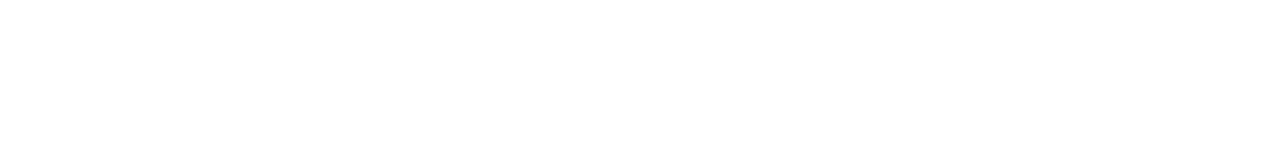
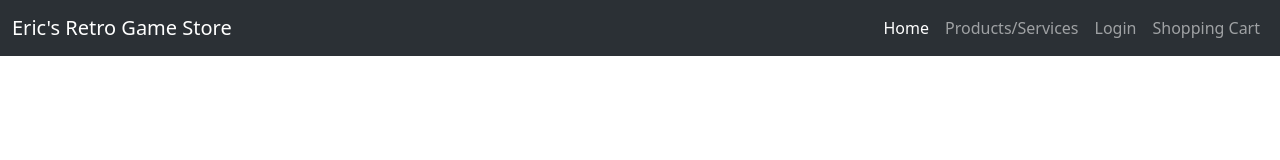
Before and after one commit to erics273/erics_retro_game_store, a plain HTML site: page index.html in a window 1280 px wide. Drawn offline with nearby package versions, Linux system fonts and the light colour scheme.

Commit message:
added header navigation

```diff
--- a/index.html
+++ b/index.html
@@ -1,17 +1,52 @@
 <!DOCTYPE html>
 <html lang="en">
+
 <head>
     <meta charset="UTF-8">
     <meta name="viewport" content="width=device-width, initial-scale=1.0">
     <title>Eric's Retro Game Shop</title>
     <!-- include bootstrap css -->
-    <link href="https://cdn.jsdelivr.net/npm/bootstrap@5.3.3/dist/css/bootstrap.min.css" rel="stylesheet" integrity="sha384-QWTKZyjpPEjISv5WaRU9OFeRpok6YctnYmDr5pNlyT2bRjXh0JMhjY6hW+ALEwIH" crossorigin="anonymous">
+    <link href="https://cdn.jsdelivr.net/npm/bootstrap@5.3.3/dist/css/bootstrap.min.css" rel="stylesheet"
+        integrity="sha384-QWTKZyjpPEjISv5WaRU9OFeRpok6YctnYmDr5pNlyT2bRjXh0JMhjY6hW+ALEwIH" crossorigin="anonymous">
     <link rel="stylesheet" href="css/styles.css">
 </head>
+
 <body>
+
+    <header>
+        <nav class="navbar navbar-expand-lg bg-body-tertiary bg-dark" data-bs-theme="dark">
+            <div class="container-fluid">
+                <a class="navbar-brand" href="index.html">Eric's Retro Game Store</a>
+                <button class="navbar-toggler" type="button" data-bs-toggle="collapse"
+                    data-bs-target="#navbarSupportedContent" aria-controls="navbarSupportedContent"
+                    aria-expanded="false" aria-label="Toggle navigation">
+                    <span class="navbar-toggler-icon"></span>
+                </button>
+                <div class="collapse navbar-collapse" id="navbarSupportedContent">
+                    <ul class="navbar-nav ms-auto mb-2 mb-lg-0">
+                        <li class="nav-item">
+                            <a class="nav-link active" aria-current="page" href="index.html">Home</a>
+                        </li>
+                        <li class="nav-item">
+                            <a class="nav-link" href="products_services.html">Products/Services</a>
+                        </li>
+                        <li class="nav-item">
+                            <a class="nav-link" href="login.html">Login</a>
+                        </li>
+                        <li class="nav-item">
+                            <a class="nav-link" href="cart.html">Shopping Cart</a>
+                        </li>
+                    </ul>
+                </div>
+            </div>
+        </nav>
+    </header>
 
 
     <!-- including bootstrap javascript file -->
-    <script src="https://cdn.jsdelivr.net/npm/bootstrap@5.3.3/dist/js/bootstrap.bundle.min.js" integrity="sha384-YvpcrYf0tY3lHB60NNkmXc5s9fDVZLESaAA55NDzOxhy9GkcIdslK1eN7N6jIeHz" crossorigin="anonymous"></script>
+    <script src="https://cdn.jsdelivr.net/npm/bootstrap@5.3.3/dist/js/bootstrap.bundle.min.js"
+        integrity="sha384-YvpcrYf0tY3lHB60NNkmXc5s9fDVZLESaAA55NDzOxhy9GkcIdslK1eN7N6jIeHz"
+        crossorigin="anonymous"></script>
 </body>
+
 </html>
```
